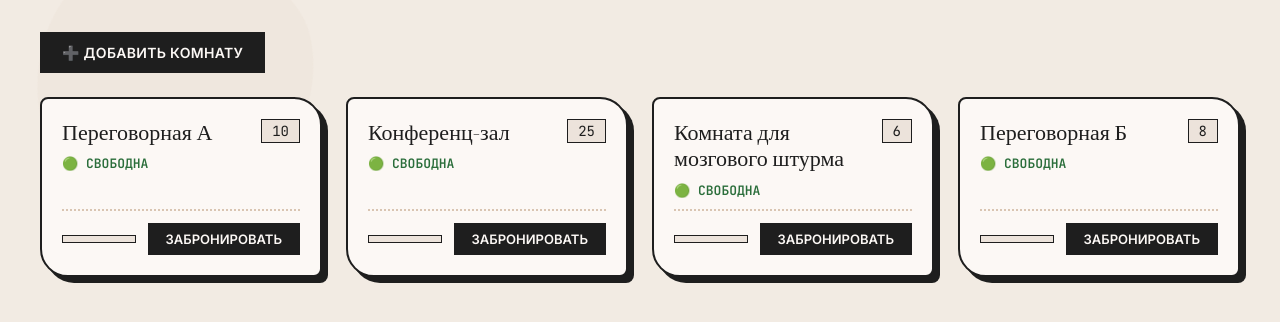
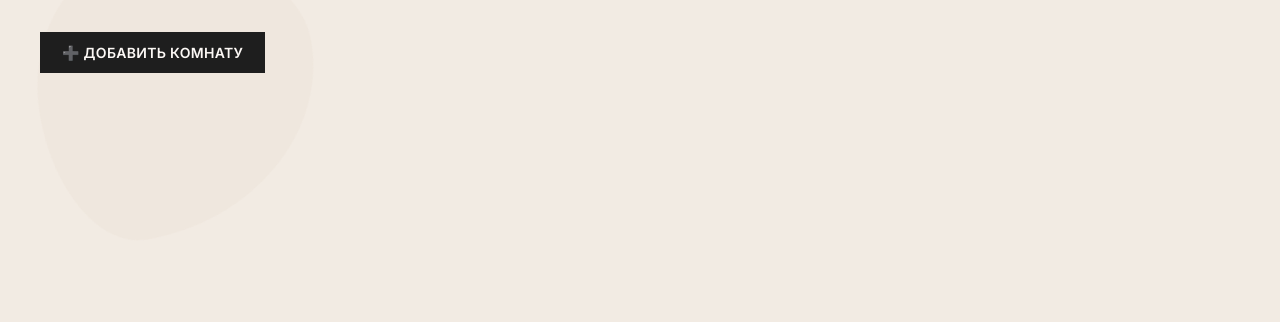
Before and after one commit to msmaryow-bit/Confero, a FastAPI app: page /main in a window 1280 px wide. Shown: the part 88-410 px from the top of the page. Run offline with FastAPI, Linux system fonts and the light colour scheme.

Commit message:
пат
апттра

```diff
--- a/templates/main.html
+++ b/templates/main.html
@@ -190,26 +190,11 @@
 
         .room-card .footer {
             display: flex;
-            justify-content: space-between;
+            justify-content: flex-end;
             align-items: center;
             border-top: 2px dotted #d9c5b2;
             padding-top: 12px;
             margin-top: auto;
-        }
-
-        .room-card .footer .fill-bar {
-            flex: 1;
-            height: 8px;
-            background: #ece3db;
-            border: 1px solid #1e1e1e;
-            margin-right: 12px;
-            overflow: hidden;
-        }
-
-        .room-card .footer .fill-bar .fill {
-            height: 100%;
-            background: #1e1e1e;
-            transition: width 0.2s;
         }
 
         .btn-book {
@@ -439,13 +424,8 @@
 <div class="toast" id="toast"></div>
 
 <script>
-    let rooms = [
-        { id: 1, name: 'Переговорная А', capacity: 10, equipment: 'Проектор, доска', bookings: [] },
-        { id: 2, name: 'Конференц-зал', capacity: 25, equipment: 'Видеоконференция', bookings: [] },
-        { id: 3, name: 'Комната для мозгового штурма', capacity: 6, equipment: 'Флипчарт', bookings: [] },
-        { id: 4, name: 'Переговорная Б', capacity: 8, equipment: 'Телевизор', bookings: [] }
-    ];
-    let nextRoomId = 5;
+    let rooms = [];
+    let nextRoomId = 1;
     let nextBookingId = 1;
 
     function getToday() {
@@ -470,13 +450,8 @@
             const busy = isRoomBusy(room);
             const card = document.createElement('div');
             card.className = 'room-card' + (busy ? ' busy' : '');
-            const bookedNow = room.bookings.find(b => b.date === getToday() &&
-                new Date(getToday()+'T'+b.start) <= new Date() && new Date() <= new Date(getToday()+'T'+b.end));
-            const fillPercent = room.capacity > 0 ? Math.min(100, (bookedNow ? (bookedNow.participants ? bookedNow.participants.length : 0) : 0) / room.capacity * 100) : 0;
-
             let statusText = busy ? '🔴 занята' : '🟢 свободна';
             let statusClass = busy ? 'busy' : 'free';
-
             card.innerHTML = `
                 <div class="top">
                     <span class="name">${room.name}</span>
@@ -484,7 +459,6 @@
                 </div>
                 <div class="status ${statusClass}">${statusText}</div>
                 <div class="footer">
-                    <div class="fill-bar"><div class="fill" style="width:${fillPercent}%;"></div></div>
                     <button class="btn-book" ${busy ? 'disabled' : ''} data-room-id="${room.id}">
                         ${busy ? 'Занято' : 'Забронировать'}
                     </button>
```
